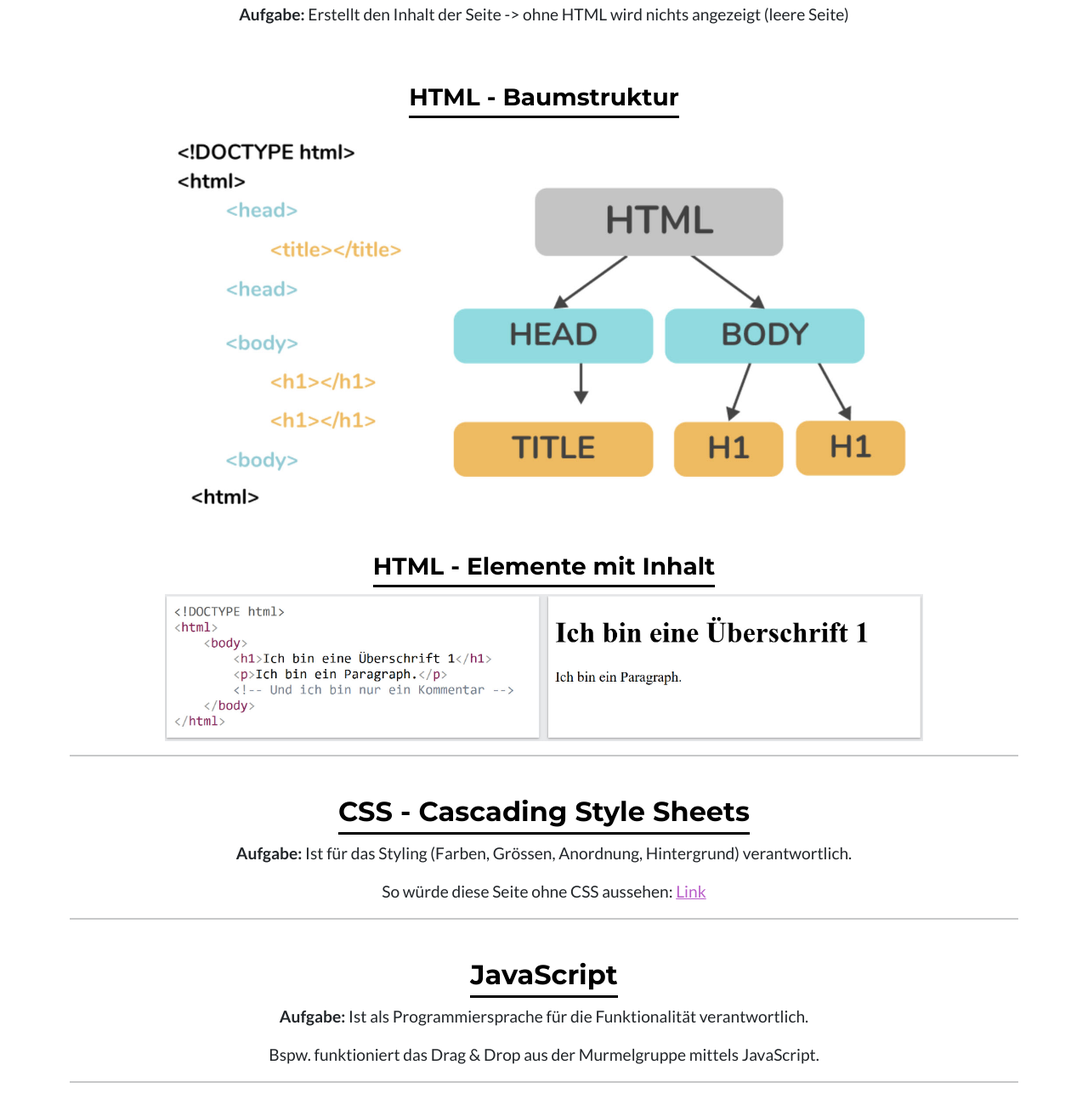
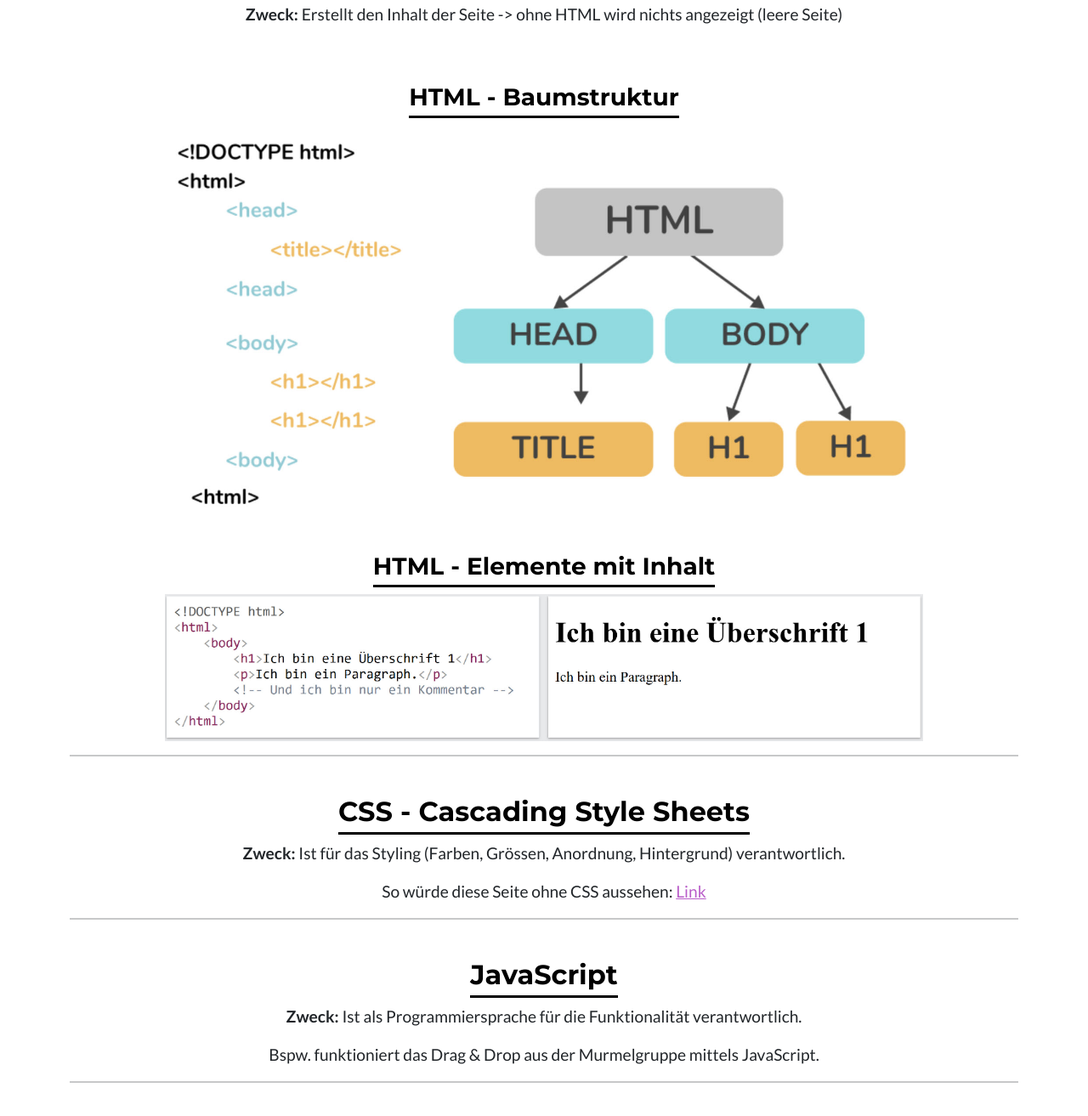
Before and after one commit to ManuelGut-ICT-BZ/SVEB_Minilektion_Website_PROD, a plain HTML site: page index.html in a window 1280 px wide. Shown: the part 4395-5708 px from the top of the page at 85% size. Drawn offline with nearby package versions, Linux system fonts and the light colour scheme.

Commit message:
change wording

```diff
--- a/index.html
+++ b/index.html
@@ -226,7 +226,7 @@
         <img class="img-fluid custom-img" src="./assets/img/3technologies.jpg" alt="3 Technologien" />
         <hr />
         <h2 class="custom-subtitle">HTML - Hypertext Markup Language</h2>
-        <p><strong>Aufgabe:</strong> Erstellt den Inhalt der Seite -> ohne HTML wird nichts angezeigt (leere Seite)</p>
+        <p><strong>Zweck:</strong> Erstellt den Inhalt der Seite -> ohne HTML wird nichts angezeigt (leere Seite)</p>
         <h3 class="custom-subtitle">HTML - Baumstruktur</h3>
         <br />
         <img class="img-fluid custom-img" src="./assets/img/html.jpg" alt="HTML" />
@@ -235,11 +235,11 @@
         <img class="img-fluid custom-img" src="./assets/img/html-elements.jpg" alt="HTML" />
         <hr />
         <h2 class="custom-subtitle">CSS - Cascading Style Sheets</h2>
-        <p><strong>Aufgabe:</strong> Ist für das Styling (Farben, Grössen, Anordnung, Hintergrund) verantwortlich.</p>
+        <p><strong>Zweck:</strong> Ist für das Styling (Farben, Grössen, Anordnung, Hintergrund) verantwortlich.</p>
         <p>So würde diese Seite ohne CSS aussehen: <a href="without_css.html" target="_blank">Link</a></p>
         <hr />
         <h2 class="custom-subtitle">JavaScript</h2>
-        <p><strong>Aufgabe:</strong> Ist als Programmiersprache für die Funktionalität verantwortlich.</p>
+        <p><strong>Zweck:</strong> Ist als Programmiersprache für die Funktionalität verantwortlich.</p>
         <p>Bspw. funktioniert das Drag & Drop aus der Murmelgruppe mittels JavaScript.</p>
         <hr />
       </div>
```
